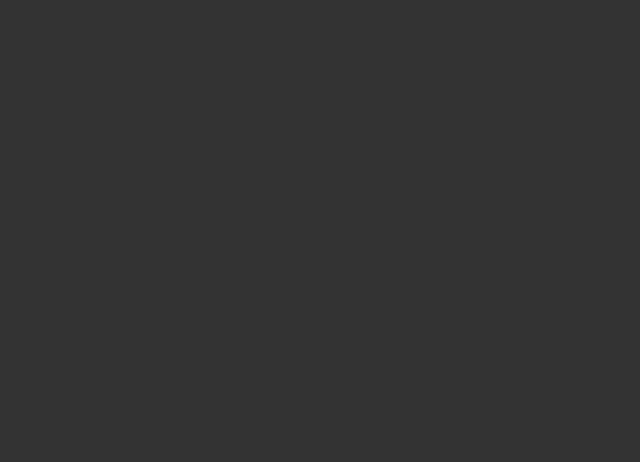
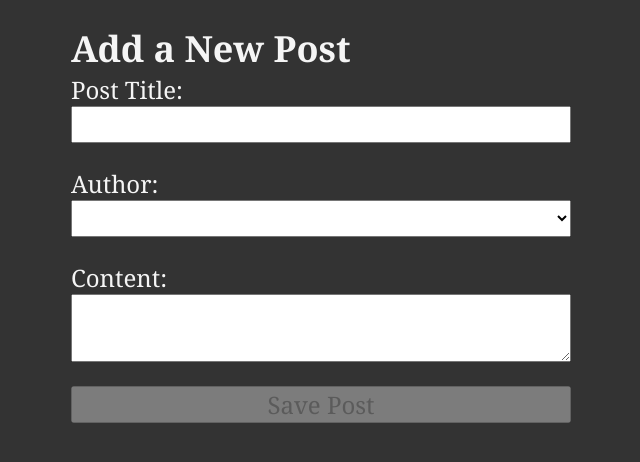
Before and after one commit to Rafiqdevhub/Blog_Post_React_Redux-toolkit, a React (Vite) app: page / in a window 1280 px wide. Shown: the top 462 px of the page, without its empty margins (319-959 px from the left). Built offline with nearby package versions, Linux system fonts and the light colour scheme.

Commit message:
post section added

```diff
--- a/src/App.jsx
+++ b/src/App.jsx
@@ -1,5 +1,11 @@
+import AddPostForm from "./components/AddPostForm";
+
 const App = () => {
-  return <main className="App"></main>;
+  return (
+    <main className="App">
+      <AddPostForm />
+    </main>
+  );
 };
 
 export default App;
--- /dev/null
+++ b/src/components/AddPostForm.jsx
@@ -0,0 +1,67 @@
+import { useState } from "react";
+import { useDispatch, useSelector } from "react-redux";
+
+import { postAdded } from "../features/posts/PostsSlice";
+import { selectAllUsers } from "../features/users/UserSlice";
+
+const AddPostForm = () => {
+  const dispatch = useDispatch();
+
+  const [title, setTitle] = useState("");
+  const [content, setContent] = useState("");
+  const [userId, setUserId] = useState("");
+
+  const users = useSelector(selectAllUsers);
+
+  const onTitleChanged = (e) => setTitle(e.target.value);
+  const onContentChanged = (e) => setContent(e.target.value);
+  const onAuthorChanged = (e) => setUserId(e.target.value);
+
+  const onSavePostClicked = () => {
+    if (title && content) {
+      dispatch(postAdded(title, content, userId));
+      setTitle("");
+      setContent("");
+    }
+  };
+
+  const canSave = Boolean(title) && Boolean(content) && Boolean(userId);
+
+  const usersOptions = users.map((user) => (
+    <option key={user.id} value={user.id}>
+      {user.name}
+    </option>
+  ));
+
+  return (
+    <section>
+      <h2>Add a New Post</h2>
+      <form>
+        <label htmlFor="postTitle">Post Title:</label>
+        <input
+          type="text"
+          id="postTitle"
+          name="postTitle"
+          value={title}
+          onChange={onTitleChanged}
+        />
+        <label htmlFor="postAuthor">Author:</label>
+        <select id="postAuthor" value={userId} onChange={onAuthorChanged}>
+          <option value=""></option>
+          {usersOptions}
+        </select>
+        <label htmlFor="postContent">Content:</label>
+        <textarea
+          id="postContent"
+          name="postContent"
+          value={content}
+          onChange={onContentChanged}
+        />
+        <button type="button" onClick={onSavePostClicked} disabled={!canSave}>
+          Save Post
+        </button>
+      </form>
+    </section>
+  );
+};
+export default AddPostForm;
```
